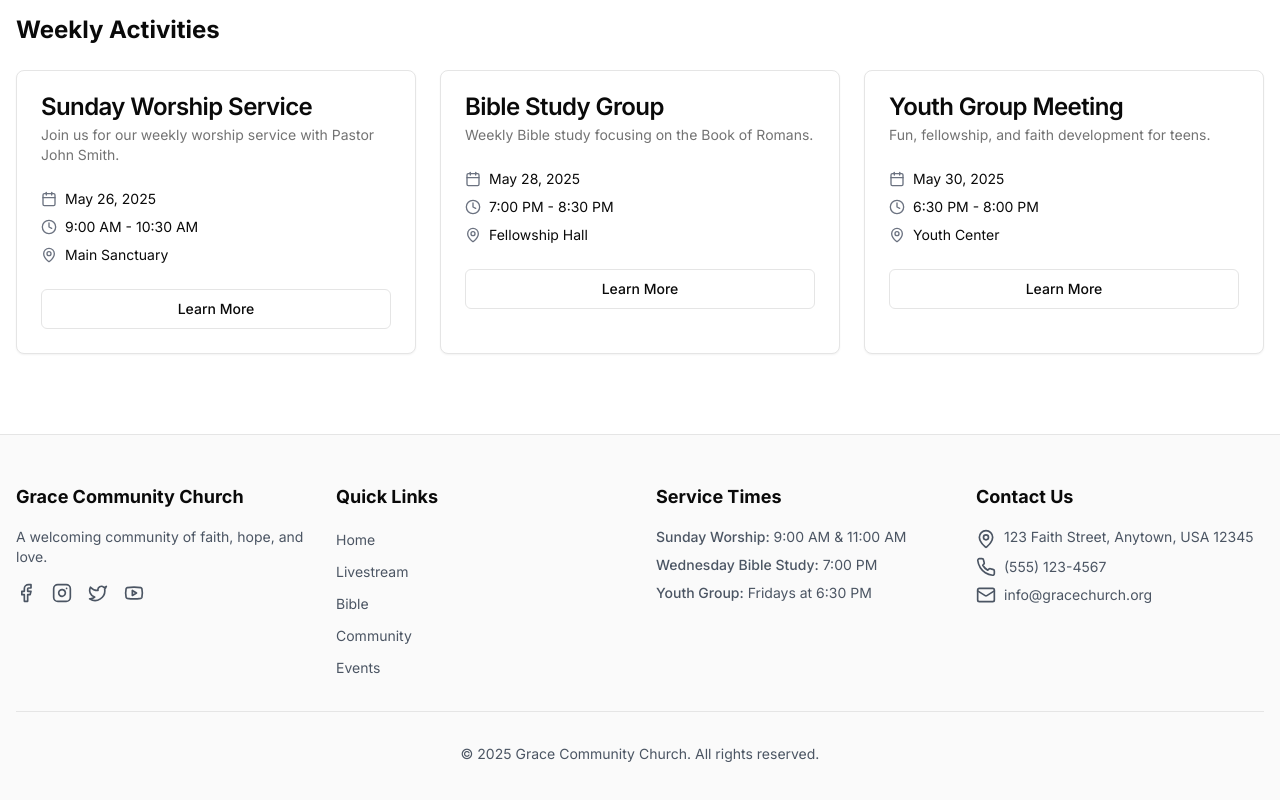
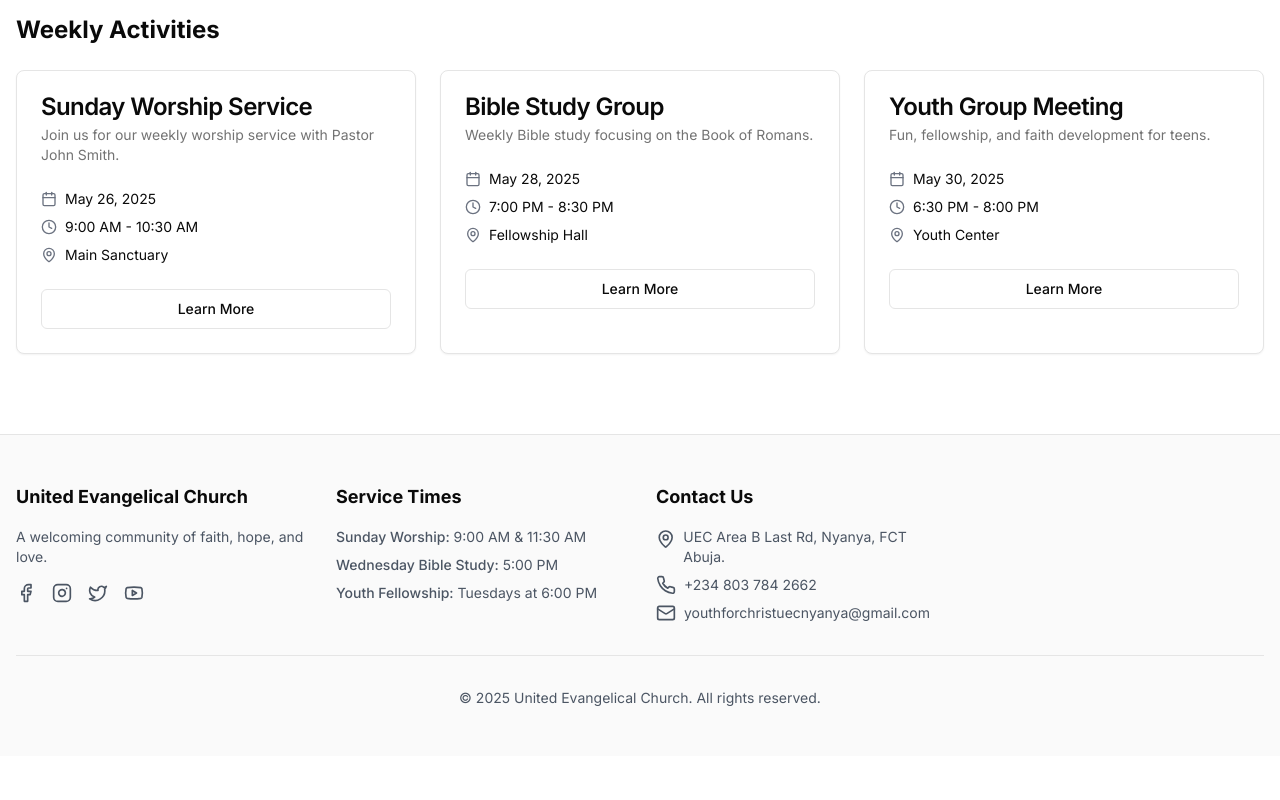
Before and after one commit to ozihoma/v0-church-webpage-design, a Next.js app: page / in a window 1280 px wide. Shown: the part 1491-2291 px from the top of the page. After the commit the page ends 2247 px from the top, so only its background shows below. Built offline with nearby package versions, Linux system fonts and the light colour scheme.

Commit message:
Update footer.tsx

```diff
--- a/components/footer.tsx
+++ b/components/footer.tsx
@@ -7,12 +7,12 @@ export default function Footer() {
       <div className="container mx-auto px-4 py-12">
         <div className="grid grid-cols-1 md:grid-cols-4 gap-8">
           <div>
-            <h3 className="text-lg font-bold mb-4">Grace Community Church</h3>
+            <h3 className="text-lg font-bold mb-4">United Evangelical Church</h3>
             <p className="text-sm text-gray-600 dark:text-gray-400 mb-4">
               A welcoming community of faith, hope, and love.
             </p>
             <div className="flex space-x-4">
-              <Link href="#" className="text-gray-600 hover:text-primary">
+              <Link href="https://www.facebook.com/UECNyanyaInternational" className="text-gray-600 hover:text-primary">
                 <Facebook className="h-5 w-5" />
                 <span className="sr-only">Facebook</span>
               </Link>
@@ -32,47 +32,16 @@ export default function Footer() {
           </div>
 
           <div>
-            <h3 className="text-lg font-bold mb-4">Quick Links</h3>
-            <ul className="space-y-2">
-              <li>
-                <Link href="/" className="text-sm text-gray-600 hover:text-primary dark:text-gray-400">
-                  Home
-                </Link>
-              </li>
-              <li>
-                <Link href="/livestream" className="text-sm text-gray-600 hover:text-primary dark:text-gray-400">
-                  Livestream
-                </Link>
-              </li>
-              <li>
-                <Link href="/bible" className="text-sm text-gray-600 hover:text-primary dark:text-gray-400">
-                  Bible
-                </Link>
-              </li>
-              <li>
-                <Link href="/community" className="text-sm text-gray-600 hover:text-primary dark:text-gray-400">
-                  Community
-                </Link>
-              </li>
-              <li>
-                <Link href="/events" className="text-sm text-gray-600 hover:text-primary dark:text-gray-400">
-                  Events
-                </Link>
-              </li>
-            </ul>
-          </div>
-
-          <div>
             <h3 className="text-lg font-bold mb-4">Service Times</h3>
             <ul className="space-y-2">
               <li className="text-sm text-gray-600 dark:text-gray-400">
-                <span className="font-medium">Sunday Worship:</span> 9:00 AM & 11:00 AM
+                <span className="font-medium">Sunday Worship:</span> 9:00 AM & 11:30 AM
               </li>
               <li className="text-sm text-gray-600 dark:text-gray-400">
-                <span className="font-medium">Wednesday Bible Study:</span> 7:00 PM
+                <span className="font-medium">Wednesday Bible Study:</span> 5:00 PM
               </li>
               <li className="text-sm text-gray-600 dark:text-gray-400">
-                <span className="font-medium">Youth Group:</span> Fridays at 6:30 PM
+                <span className="font-medium">Youth Fellowship:</span> Tuesdays at 6:00 PM
               </li>
             </ul>
           </div>
@@ -82,15 +51,15 @@ export default function Footer() {
             <ul className="space-y-2">
               <li className="flex items-start space-x-2">
                 <MapPin className="h-5 w-5 text-gray-600 dark:text-gray-400 mt-0.5" />
-                <span className="text-sm text-gray-600 dark:text-gray-400">123 Faith Street, Anytown, USA 12345</span>
+                <span className="text-sm text-gray-600 dark:text-gray-400">UEC Area B Last Rd, Nyanya, FCT Abuja.</span>
               </li>
               <li className="flex items-center space-x-2">
                 <Phone className="h-5 w-5 text-gray-600 dark:text-gray-400" />
-                <span className="text-sm text-gray-600 dark:text-gray-400">(555) 123-4567</span>
+                <span className="text-sm text-gray-600 dark:text-gray-400">+234 803 784 2662</span>
               </li>
               <li className="flex items-center space-x-2">
                 <Mail className="h-5 w-5 text-gray-600 dark:text-gray-400" />
-                <span className="text-sm text-gray-600 dark:text-gray-400">info@gracechurch.org</span>
+                <span className="text-sm text-gray-600 dark:text-gray-400">youthforchristuecnyanya@gmail.com</span>
               </li>
             </ul>
           </div>
@@ -98,7 +67,7 @@ export default function Footer() {
 
         <div className="border-t mt-8 pt-8 text-center">
           <p className="text-sm text-gray-600 dark:text-gray-400">
-            &copy; {new Date().getFullYear()} Grace Community Church. All rights reserved.
+            &copy; {new Date().getFullYear()} United Evangelical Church. All rights reserved.
           </p>
         </div>
       </div>
```
